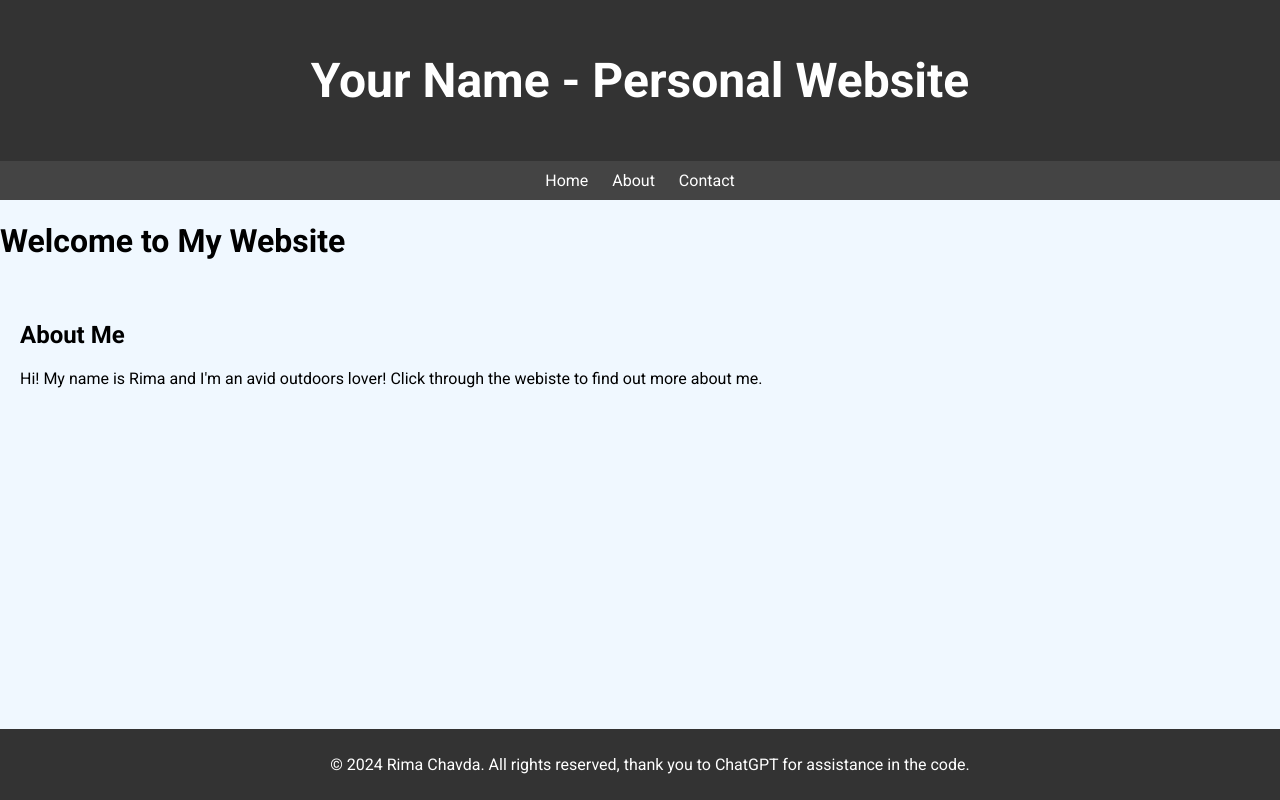
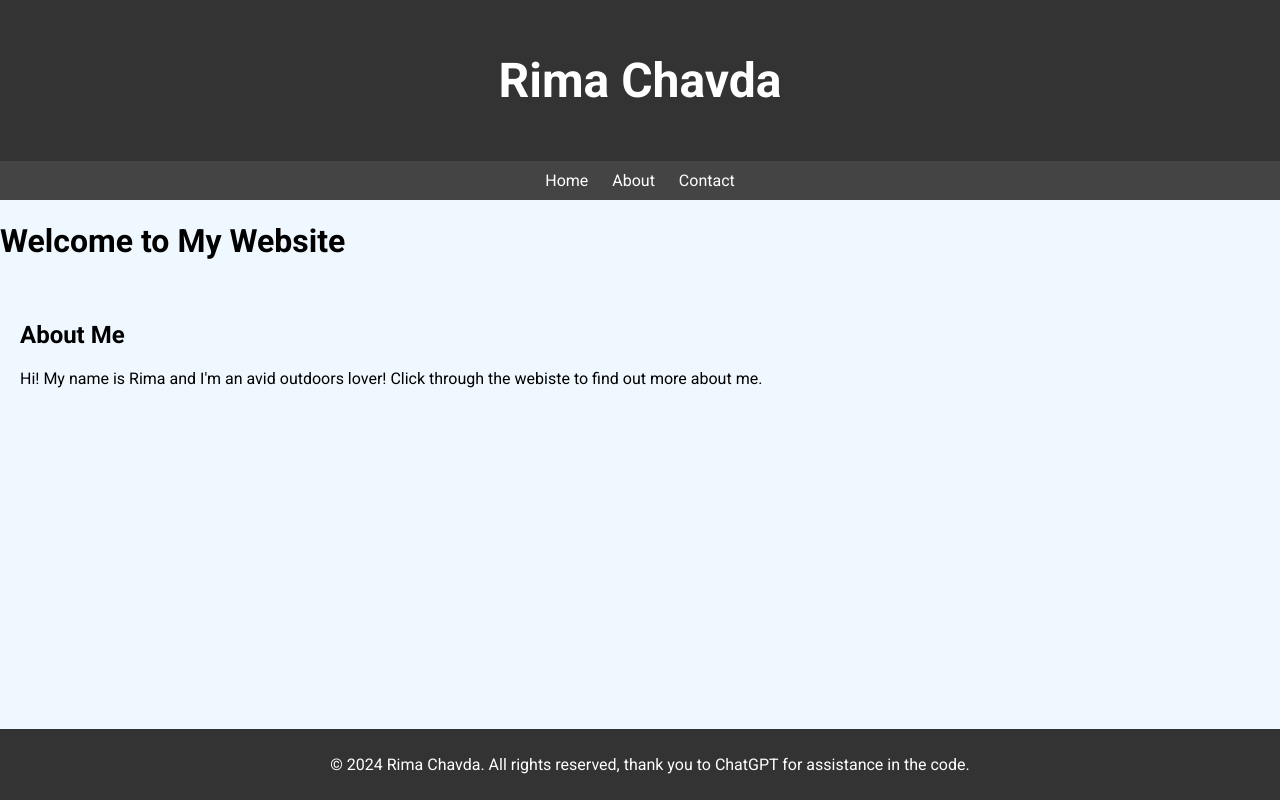
Before and after one commit to rc1511/website-part-3, a plain HTML site: page index.html in a window 1280 px wide. Drawn offline with Linux system fonts and the light colour scheme.

Commit message:
Update index.html

```diff
--- a/index.html
+++ b/index.html
@@ -77,7 +77,7 @@
 </head>
 <body>
     <header>
-        <h1>Your Name - Personal Website</h1>
+        <h1>Rima Chavda</h1>
     </header>
 
     <nav>
```
